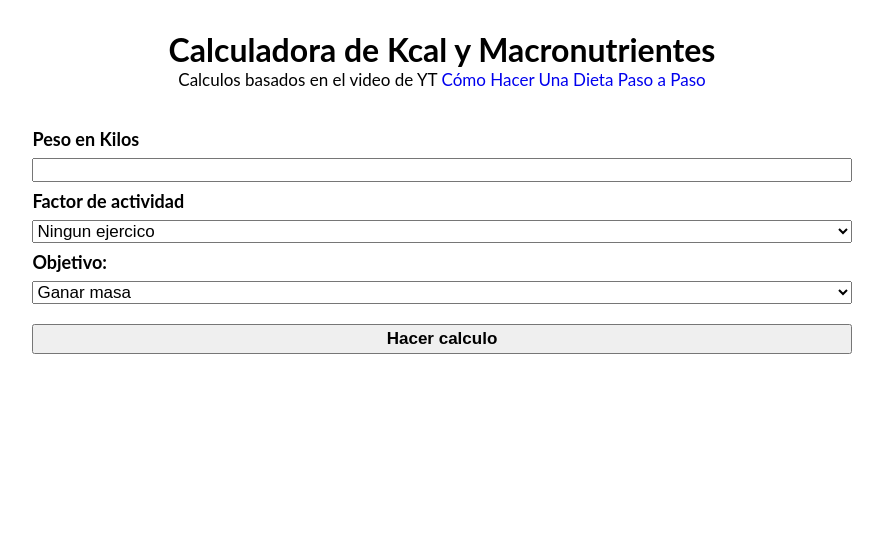
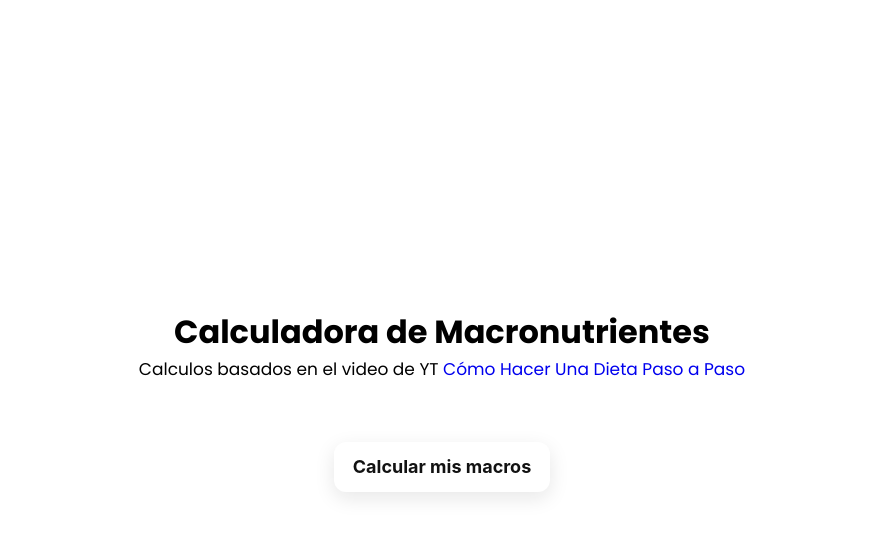
Before and after one commit to mattbidarte/calculadora-de-macros, a plain HTML site: page index.html in a window 1280 px wide. Shown: the whole page, without its empty margins (198-1081 px from the left). Drawn offline with Linux system fonts and the light colour scheme.

Commit message:
mejorado

```diff
--- a/assets/css/style.css
+++ b/assets/css/style.css
@@ -1,3 +1,4 @@
+@import url('https://fonts.googleapis.com/css2?family=Poppins:wght@400;700&display=swap');
 * {
     margin: 0;
     padding: 0;
@@ -6,10 +7,48 @@
 
 body {
     background-color: var(--gris);
-    font-family: 'Lato', sans-serif;
+    font-family: 'Poppins', sans-serif;
     height: 100vh;
     width: 80%;
     margin: 0 auto;
+    display: flex;
+    flex-direction: column;
+    align-items: center;
+    justify-content: center;
+}
+
+button {
+    align-items: center;
+    background-color: #fff;
+    border-radius: 12px;
+    box-shadow: transparent 0 0 0 3px,rgba(18, 18, 18, .1) 0 6px 20px;
+    box-sizing: border-box;
+    color: #121212;
+    cursor: pointer;
+    display: inline-flex;
+    flex: 1 1 auto;
+    font-family: Inter,sans-serif;
+    font-size: 1.2rem;
+    font-weight: 700;
+    justify-content: center;
+    line-height: 1;
+    margin: 0;
+    outline: none;
+    padding: 1rem 1.2rem;
+    text-align: center;
+    text-decoration: none;
+    transition: box-shadow .2s,-webkit-box-shadow .2s;
+    white-space: nowrap;
+    border: 0;
+    user-select: none;
+    -webkit-user-select: none;
+    touch-action: manipulation;
+    animation-duration: 3s;
+    animation-name: aparecer;
+}
+
+button:hover {
+    box-shadow: #d4d4d4 0 0 0 3px, transparent 0 0 0 0;
 }
 
 a {
@@ -28,11 +67,12 @@ button {
 input {
     /* border: none; */
     outline: none;
+    border-radius: 5px;
 }
 
 header {
-    padding-top: 30px;
     text-align: center;
+    margin-bottom: 40px;
 }
 
 main {
@@ -48,7 +88,7 @@ main {
     width: 80%;
     justify-content: center;
     align-content: center;
-    margin-top: 30px;
+    margin-top: 10px;
 }
 
 p {
@@ -59,7 +99,7 @@ p {
 label {
     margin: 8px 0;
     font-size: 18px;
-    font-weight: bold;
+    font-weight: 700;
 }
 
 input {
@@ -68,18 +108,18 @@ input {
 
 select {
     font-size: 17px;
+    border-radius: 5px;
 }
 
 button {
     margin-top: 20px;
-    font-size: 17px;
-    font-weight: bold;
-    height: 30px;
+    font-size: 18px;
 }
 
 h2 {
-    margin-top: 30px;
     text-align: center;
+    font-weight: 700;
+    margin-bottom: 10px;
 }
 
 table,
@@ -102,3 +142,17 @@ table {
     margin: 50px 0;
     width: 70%;
 }
+
+@keyframes aparecer {
+    from {
+      opacity: 0;
+    }
+
+    to {
+        opacity: 100;
+    }
+  }
+
+.pfinal {
+    margin-top: 30px;
+}
--- a/assets/js/main.js
+++ b/assets/js/main.js
@@ -1,5 +1,34 @@
 // ========== Variables HTML ==========
 const $main = document.querySelector('#main')
+const $btnPrimero = document.querySelector('#btnPrimero')
+
+
+$btnPrimero.addEventListener('click', (e) => {
+    e.preventDefault()
+    const $header = document.querySelector('#header')
+    $header.style.display = 'none'
+    $main.innerHTML = `
+    <h2 style="font-size: 34px;">Tus datos</h2>
+    <form action="" class="form">
+            <label for="peso">Peso en Kilos</label>
+            <input type="number" name="peso" id="peso" required>
+            <label for="">Factor de actividad</label>
+            <select name="factor" id="factor">
+                <option value="1.2">Ningun ejercico</option>
+                <option value="1.4">Ejercicio ligero (1-3d/sem)</option>
+                <option value="1.6">Ejercicio moderado (3-5d/sem)</option>
+                <option value="1.8">Ejercicio fuerte (6-7d-sem)</option>
+                <option value="2">Ejercicio muy fuerte (Dobles sesiones)</option>
+            </select>
+            <label for="objetivo">Objetivo:</label>
+            <select name="" id="objetivo">
+                <option value="ganar">Ganar musculo</option>
+                <option value="perder">Perder grasa</option>
+            </select>
+
+            <button id="btnCalculo">Hacer calculo</button>
+        </form>
+    `
     const $peso = document.querySelector('#peso')
     const $factor = document.querySelector('#factor')
     const $objetivo = document.querySelector('#objetivo')
@@ -14,7 +43,7 @@ $btnCalcular.addEventListener('click', (e) => {
             $main.innerHTML = `
             <h2>Las kcal para el mantenimiento de tu peso son: <strong>${kcalBase}kcal</strong></h2>
             <form class="form">
-        <label for="porcentaje">Porcentaje de ganancia:</label>
+            <label for="porcentaje">Porcentaje de aumento de kcal:</label>
             <select name="" id="porcentaje">
                 <option value="10">10% más</option>
                 <option value="15">15% más</option>
@@ -84,13 +113,11 @@ $btnCalcular.addEventListener('click', (e) => {
                         </tbody>
                     </table>
                     <p>Podes sacarle captura o anotarlo, ¡Suerte con tu objetivo!</p>
-                <p>Te recomiendo el uso de la app MyFitnessPal y que peses tus alimentos</p>
+                    <p>Te recomiendo el uso de la app MyFitnessPal y que peses tus alimentos.</p>
+                    <p class="pfinal">Acá abajo te dejo mi rutina actual que me esta sirviendo mucho.</p>
+                    <a href="https://matiasbidarte.gumroad.com/l/mirutina" target="_blank"><button>Mi rutina 5 dias</button></a>
                     <button onclick="location.reload()">Volver a calcular</button>
                     `
-                // <div>
-                // <p>Podes sacarle captura o descargar un PDF</p>
-                // <button id="pdfout">Descargar PDF</button>
-                // </div>
                 })
             })
 
@@ -168,7 +195,9 @@ $btnCalcular.addEventListener('click', (e) => {
                         </tbody>
                     </table>
                     <p>Podes sacarle captura o anotarlo, ¡Suerte con tu objetivo!</p>
-                <p>Te recomiendo el uso de la app MyFitnessPal y que peses tus alimentos</p>
+                    <p>Te recomiendo el uso de la app MyFitnessPal y que peses tus alimentos.</p>
+                    <p class="pfinal">Acá abajo te dejo mi rutina actual que me esta sirviendo mucho.</p>
+                    <a href="https://matiasbidarte.gumroad.com/l/mirutina" target="_blank"><button>Mi rutina 5 dias</button></a>
                     <button onclick="location.reload()">Volver a calcular</button>
                     `
 
@@ -177,3 +206,4 @@ $btnCalcular.addEventListener('click', (e) => {
             })
         }
     })
+})
--- a/index.html
+++ b/index.html
@@ -9,32 +9,14 @@
     <title>Calculadora Kcal y Macronutrientes</title>
 </head>
 <body>
-    <header>
-        <h1>Calculadora de Kcal y Macronutrientes</h1>
+    <header id="header" class="header">
+        <h1>Calculadora de Macronutrientes</h1>
         <p>Calculos basados en el video de YT <a href="https://youtu.be/CCdZZeRH8II" target="_blank" rel="noopener noreferrer">Cómo Hacer Una Dieta Paso a Paso</a></p>
     </header>
+
     <main id="main">
-        <form action="" class="form">
-            <label for="peso">Peso en Kilos</label>
-            <input type="number" name="peso" id="peso">
-            <label for="">Factor de actividad</label>
-            <select name="factor" id="factor">
-                <option value="1.2">Ningun ejercico</option>
-                <option value="1.4">Ejercicio ligero (1-3d/sem)</option>
-                <option value="1.6">Ejercicio moderado (3-5d/sem)</option>
-                <option value="1.8">Ejercicio fuerte (6-7d-sem)</option>
-                <option value="2">Ejercicio muy fuerte (Dobles sesiones)</option>
-            </select>
-            <label for="objetivo">Objetivo:</label>
-            <select name="" id="objetivo">
-                <option value="ganar">Ganar masa</option>
-                <option value="perder">Perder grasa</option>
-            </select>
-
-            <button id="btnCalculo">Hacer calculo</button>
-        </form>
+        <button id="btnPrimero" class="button-35" role="button">Calcular mis macros</button>
     </main>
-    <footer></footer>
 </body>
     <script src="./assets/js/main.js"></script>
 </html>
```
Lines whose indentation alone changed are shown as unchanged.
